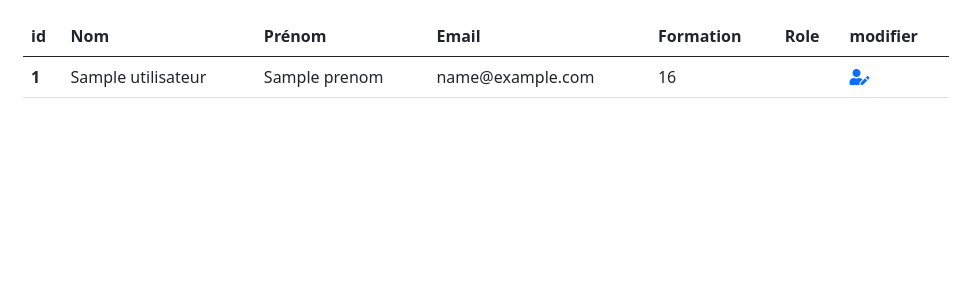
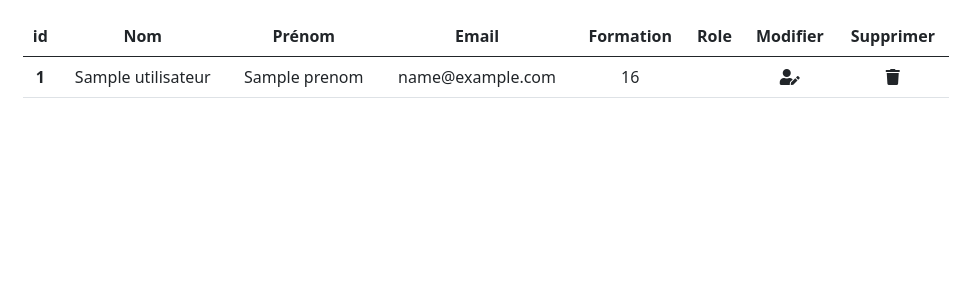
Before and after one commit to PatrickSohyer/CDSI_Eval_Symfony, a Symfony app: template templates/utilisateur/listUtilisateur.html.twig in a window 1280 px wide. Shown: the part 66-366 px from the top of the page, without its empty margins (59-1025 px from the left). Run offline with Twig, Linux system fonts and the light colour scheme; the template is opened without the code that fills it: most values are stand-ins (such as "Sample title", 1, 10 or a date in 2020); some libraries are stand-ins or nearby versions.

Commit message:
supprimer utilisateur

```diff
--- a/composer.json
+++ b/composer.json
@@ -43,6 +43,7 @@
         "symfony/web-link": "5.2.*",
         "symfony/yaml": "5.2.*",
         "twig/extra-bundle": "^2.12|^3.0",
+        "twig/intl-extra": "^3.3",
         "twig/twig": "^2.12|^3.0"
     },
     "require-dev": {
--- a/src/DataFixtures/AppFixtures.php
+++ b/src/DataFixtures/AppFixtures.php
@@ -61,6 +61,7 @@ class AppFixtures extends Fixture
                 $module->setNbHeures($faker->numberBetween(10, 50));
                 $module->setFormation($forma);
                 $manager->persist($module);
+                // Fixtures pour créer des séances
                 for ($k = 1; $k <= mt_rand(1, 10); $k++) {
                     $seance = new Seance;
                     $seance->setDateSeance($faker->dateTimeBetween('+100 days', '+3 years'));
@@ -73,6 +74,7 @@ class AppFixtures extends Fixture
             }
         }
 
+        // Compte administrateur
         $utilisateurAdmin = new Utilisateur;
         $utilisateurAdmin->setEmail('gthierry@gmail.com');
         $utilisateurAdmin->setRoles(['ROLE_ADMIN']);
--- a/templates/utilisateur/editProfil.html.twig
+++ b/templates/utilisateur/editProfil.html.twig
@@ -19,7 +19,4 @@
 		{{ form_end(formEditUser) }}
 
 	</div>
-	<div>
-		<a href="{{ path ("accueil")}}">Revenir à l'accueil</a>
-	</div>
 {% endblock %}
--- a/templates/utilisateur/inscription.html.twig
+++ b/templates/utilisateur/inscription.html.twig
@@ -7,7 +7,7 @@
 
 {% block body %}
 
-	<div class="col-3 mx-auto mt-5">
+	<div class="col-3 mx-auto mt-3">
 		<div class="text-center">
 			<h1>Inscription</h1>
 		</div>
@@ -19,7 +19,9 @@
 		{{ form_row(formUtilisateur.email)}}
 		{{ form_row(formUtilisateur.password)}}
 		{{ form_row(formUtilisateur.formation)}}
-		{{ form_row(formUtilisateur.submit)}}
+		<div class="text-center">
+			{{ form_row(formUtilisateur.submit)}}
+		</div>
 
 		{{ form_end(formUtilisateur) }}
 
--- a/templates/utilisateur/listUtilisateur.html.twig
+++ b/templates/utilisateur/listUtilisateur.html.twig
@@ -13,25 +13,27 @@
 				<table class="table mt-3">
 					<thead>
 						<tr>
-							<th scope="col">id</th>
-							<th scope="col">Nom</th>
-							<th scope="col">Prénom</th>
-							<th scope="col">Email</th>
-                            <th scope="col">Formation</th>
-							<th scope="col">Role</th>
-                            <th scope="col">modifier</th>
+							<th scope="col" class="text-center">id</th>
+							<th scope="col" class="text-center">Nom</th>
+							<th scope="col" class="text-center">Prénom</th>
+							<th scope="col" class="text-center">Email</th>
+                            <th scope="col" class="text-center">Formation</th>
+							<th scope="col" class="text-center">Role</th>
+                            <th scope="col" class="text-center">Modifier</th>
+							<th scope="col" class="text-center">Supprimer</th>
 						</tr>
 					</thead>
-					{% for user in listUtilisateur %}
+					{% for user in listUtilisateur |sort |reverse %}
 								<tbody>
 									<tr>
-										<th scope="row">{{user.id}}</th>
-										<td>{{user.nom}}</td>
-										<td>{{user.prenom}}</td>
-										<td>{{user.email}}</td>
-                                        <td>{{ user.formation | length }}</td>
-										<td>{{ user.roles[0] }}</td>
-                                        <td><a href="{{ path("edit_profil", {id: user.id})}}"><i class="fas fa-user-edit"></i></a></td>
+										<th class="text-center" scope="row">{{user.id}}</th>
+										<td class="text-center">{{user.nom}}</td>
+										<td class="text-center">{{user.prenom}}</td>
+										<td class="text-center">{{user.email}}</td>
+                                        <td class="text-center">{{ user.formation | length }}</td>
+										<td class="text-center">{{ user.roles[0] }}</td>
+                                        <td class="text-center"><a href="{{ path("edit_profil", {id: user.id})}}"><i class="fas fa-user-edit text-dark"></i></a></td>
+										<td class="text-center"><a href="{{ path("supprimer_utilisateur", {id: user.id})}}"><i class="fas fa-trash text-dark"></i></a></td>
 									</tr>
 								</tbody>
 					{% endfor %}
```
Also changed, not shown: src/Controller/AccueilController.php (+11 -0 lines), src/Controller/UtilisateurController.php (+12 -2 lines), src/Entity/Utilisateur.php (+25 -0 lines), templates/accueil/index.html.twig (+5 -5 lines), 2 other files.
